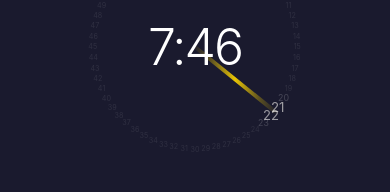
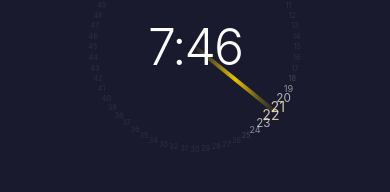
Before and after one commit to ayushshivaji/clock-app, a React Native app: screen /Clock in a window 390 px wide. Shown: the part 375-567 px from the top of the page. Built offline with nearby package versions, Linux system fonts and the light colour scheme.

Commit message:
Finalise smooth movement: Phase 1

```diff
--- a/src/components/CircularSeconds.tsx
+++ b/src/components/CircularSeconds.tsx
@@ -26,25 +26,31 @@ const RadiusLine: React.FC<{
   theme: any;
 }> = ({ continuousTime, theme }) => {
 
+  // Track cumulative rotation to avoid wraparound jumps
+  const cumulativeRotation = useSharedValue(0);
+  const lastTime = useSharedValue(0);
+
   const AnimatedSvg = Animated.createAnimatedComponent(Svg);
 
-  const animatedProps = useAnimatedStyle(() => {
-    // Calculate the angle for the current continuous time (in degrees)
-    const angleDegrees = continuousTime.value * 6 - 90; // -90 to start at 12 o'clock
+  // Calculate smooth continuous angle without wraparound issues
+  const currentAngleRadians = useDerivedValue(() => {
+    const currentTime = continuousTime.value;
+    const timeDiff = currentTime - lastTime.value;
 
-    // Calculate the end position of the line
-    const angleRadians = (angleDegrees * Math.PI) / 180;
-    const endX = CENTER_X + RADIUS * Math.cos(angleRadians);
-    const endY = CENTER_Y + RADIUS * Math.sin(angleRadians);
+    // Handle wraparound: if time jumps backwards significantly, we wrapped around
+    if (timeDiff < -30) {
+      // We wrapped from 59.x to 0.x, add full rotation to maintain continuity
+      cumulativeRotation.value += 360;
+    } else if (timeDiff > 30) {
+      // We jumped forward significantly (shouldn't happen but safety check)
+      cumulativeRotation.value -= 360;
+    }
 
-    return {
-      // No transform needed - we'll calculate line positions directly
-    };
-  });
+    lastTime.value = currentTime;
 
-  // Calculate current line positions for SVG
-  const currentAngleRadians = useDerivedValue(() => {
-    return ((continuousTime.value * 6 - 90) * Math.PI) / 180;
+    // Calculate angle with cumulative rotation for smooth wraparound
+    const totalDegrees = (currentTime * 6 - 90) + cumulativeRotation.value;
+    return (totalDegrees * Math.PI) / 180;
   });
 
   const AnimatedLine = Animated.createAnimatedComponent(Line);
@@ -90,23 +96,33 @@ const SecondNumber: React.FC<{
   theme: any;
 }> = ({ second, continuousTime, x, y, theme }) => {
 
-  // Create ultra-smooth animated styles with better interpolation
+  // Ultra-fluid animated styles with advanced interpolation
   const animatedStyle = useAnimatedStyle(() => {
-    // Calculate distance from current continuous time
-    const diff = Math.abs(continuousTime.value - second);
-    const circularDiff = Math.min(diff, 60 - diff); // Handle wrap-around
+    // Calculate distance from current continuous time with sub-millisecond precision
+    const rawDiff = Math.abs(continuousTime.value - second);
+    const circularDiff = Math.min(rawDiff, 60 - rawDiff); // Handle wrap-around smoothly
 
-    // Smaller base scale for inactive seconds to prevent overlap
-    let scale = 0.6; // Much smaller inactive seconds
-    let opacity = 0.15; // Lower base opacity
+    // Base values for inactive seconds
+    let scale = 0.6;
+    let opacity = 0.15;
 
-    if (circularDiff <= 2.0) {
-      // Smoother, wider influence zone with exponential easing
-      const normalizedDistance = circularDiff / 2.0;
-      const easedProximity = 1 - Math.pow(normalizedDistance, 0.5); // Smooth exponential curve
+    if (circularDiff <= 4.0) { // Much wider influence zone - affects ~8 seconds total
+      // Multi-stage easing for natural motion feel with extended range
+      const normalizedDistance = circularDiff / 4.0;
 
-      scale = 0.6 + easedProximity * 1.0; // Scale from 0.6 to 1.6
-      opacity = 0.15 + easedProximity * 0.85; // Opacity from 0.15 to 1.0
+      // Combine multiple easing functions for ultra-smooth transitions across wider range
+      const ease1 = 1 - Math.pow(normalizedDistance, 0.4); // Gentler power curve for wider spread
+      const ease2 = Math.sin((1 - normalizedDistance) * Math.PI * 0.5); // Sine wave smoothness
+      const ease3 = 1 - normalizedDistance * normalizedDistance; // Quadratic falloff
+      const ease4 = Math.cos(normalizedDistance * Math.PI * 0.5); // Additional cosine smoothness
+
+      // Blend multiple easing curves with wider influence
+      const blendedProximity = (ease1 * 0.3 + ease2 * 0.3 + ease3 * 0.2 + ease4 * 0.2);
+
+      // Apply ultra-smooth scaling with gentler transitions for wider effect
+      const scaleFactor = blendedProximity * blendedProximity * 0.8; // Slightly reduced intensity for wider spread
+      scale = 0.6 + scaleFactor;
+      opacity = 0.15 + blendedProximity * 0.75; // Gentler opacity increase for wider visibility
     }
 
     return {
@@ -119,25 +135,32 @@ const SecondNumber: React.FC<{
     };
   });
 
-  // Ultra-smooth color interpolation based on continuous proximity
+  // Hyper-smooth color interpolation with advanced blending
   const textAnimatedStyle = useAnimatedStyle(() => {
-    const diff = Math.abs(continuousTime.value - second);
-    const circularDiff = Math.min(diff, 60 - diff);
+    const rawDiff = Math.abs(continuousTime.value - second);
+    const circularDiff = Math.min(rawDiff, 60 - rawDiff);
 
-    // Create smooth color interpolation based on distance
+    // Multi-layered color interpolation for maximum smoothness
     let interpolationProgress = 0;
 
-    if (circularDiff <= 2.0) {
-      // Normalize distance to 0-1 range, with exponential easing for smoothness
-      const normalizedDistance = circularDiff / 2.0;
-      interpolationProgress = 1 - Math.pow(normalizedDistance, 0.3); // Smooth exponential curve
+    if (circularDiff <= 4.0) { // Match the wider influence zone for consistent highlighting
+      const normalizedDistance = circularDiff / 4.0;
+
+      // Quadruple-blended easing for ultra-wide color transitions
+      const colorEase1 = 1 - Math.pow(normalizedDistance, 0.3); // Gentler power curve for wider spread
+      const colorEase2 = Math.cos(normalizedDistance * Math.PI * 0.5); // Cosine smoothness
+      const colorEase3 = 1 - normalizedDistance * normalizedDistance * normalizedDistance; // Cubic falloff
+      const colorEase4 = Math.sin((1 - normalizedDistance) * Math.PI * 0.5); // Additional sine smoothness
+
+      // Blend easing curves for ultra-natural wide color transitions
+      interpolationProgress = (colorEase1 * 0.3 + colorEase2 * 0.3 + colorEase3 * 0.2 + colorEase4 * 0.2);
     }
 
-    // Smooth color interpolation through theme colors
+    // Ultra-wide color interpolation with more gradual transitions
     const color = interpolateColor(
       interpolationProgress,
-      [0, 0.3, 1], // Input range: far -> nearby -> current
-      [theme.colors.secondaryText, theme.colors.text, theme.colors.highlight] // Color progression
+      [0, 0.15, 0.4, 0.7, 1], // Extended range for smoother wide transitions
+      [theme.colors.secondaryText, theme.colors.secondaryText, theme.colors.text, theme.colors.text, theme.colors.highlight]
     );
 
     return {
@@ -168,24 +191,31 @@ export const CircularSeconds: React.FC<CircularSecondsProps> = ({ currentSecond
   useEffect(() => {
     let animationFrame: number;
     let lastTime = 0;
+    let lastSmoothedTime = 0;
 
     const updateContinuousTime = (timestamp: number) => {
-      // Throttle to ~120fps for ultra-smooth animation without overloading
-      if (timestamp - lastTime >= 8.33) { // ~120fps
+      // Run at native refresh rate (60fps/120fps/144fps depending on device)
+      if (timestamp - lastTime >= 4) { // ~250fps max, adapts to device refresh rate
         const now = new Date();
         const seconds = now.getSeconds();
         const milliseconds = now.getMilliseconds();
 
-        // Create ultra-smooth continuous value with higher precision
-        const smoothTime = seconds + (milliseconds / 1000);
+        // Create ultra-precise continuous value
+        const currentTime = seconds + (milliseconds / 1000);
 
-        // Update the shared value directly for instant UI updates
-        continuousTime.value = smoothTime;
+        // Add micro-interpolation for even smoother motion between frames
+        const timeDelta = timestamp - lastTime;
+        const interpolationFactor = Math.min(timeDelta / 16.67, 1); // Normalize to 60fps baseline
+        const smoothedTime = lastSmoothedTime + (currentTime - lastSmoothedTime) * interpolationFactor * 0.8;
+
+        // Update the shared value with interpolated time
+        continuousTime.value = smoothedTime;
 
         lastTime = timestamp;
+        lastSmoothedTime = smoothedTime;
       }
 
-      // Schedule next update
+      // Schedule next update at native refresh rate
       animationFrame = requestAnimationFrame(updateContinuousTime);
     };
 
```
